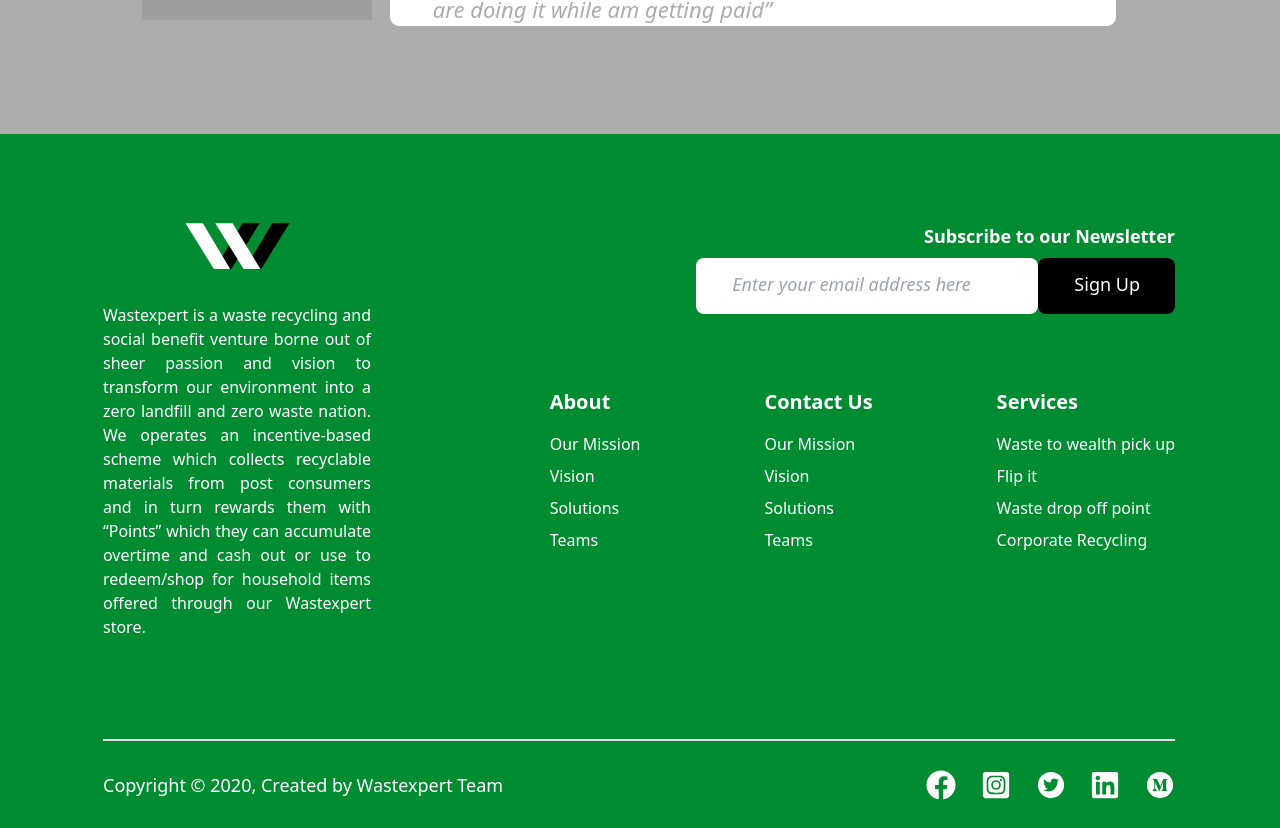
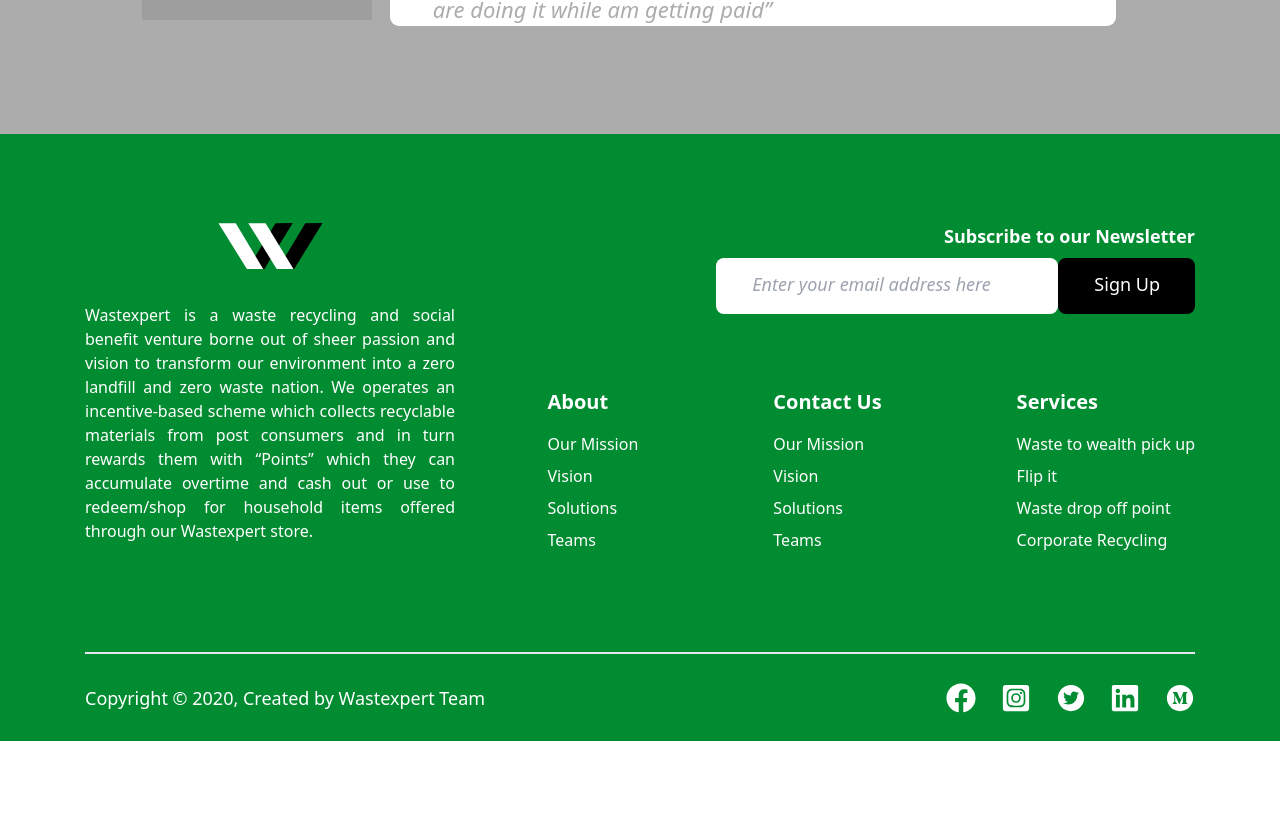
Before and after one commit to Heph-zibah/Wastexpert-website, a React (Create React App) app: page / in a window 1280 px wide. Shown: the part 3157-3985 px from the top of the page. After the commit the page ends 3898 px from the top, so only its background shows below. Built offline with nearby package versions, Linux system fonts and the light colour scheme; grey boxes are pictures that could not be loaded.

Commit message:
update file

```diff
--- a/src/Components/Footer.js
+++ b/src/Components/Footer.js
@@ -6,9 +6,9 @@
 
 const Footer = () => {
 	return (
-		<div className='bg-primary flex flex-col text-white px-[27px] pt-[41px] pb-[24px] lg:pl-[103px] lg:pr-[105px] lg:pb-[28.42px] lg:pt-[89px]'>
+		<div className='bg-primary flex flex-col text-white px-[27px] pt-[41px] pb-[24px] md:px-[60px] lg:px-[70px] xl:px-[85px] xxl:pl-[103px] xxl:pr-[105px] lg:pb-[28.42px] lg:pt-[89px]'>
 			<div className='lg:grid  lg:grid-cols-12 lg:justify-between'>
-				<div className='lg:col-start-1 lg:col-end-4'>
+				<div className='lg:col-start-1 lg:col-end-5 xxl:col-start-1 xxl:col-end-4'>
 					<div className='flex flex-col items-center '>
 						<div>
 							<img src={logo} alt='wastexpert logo' />
```
